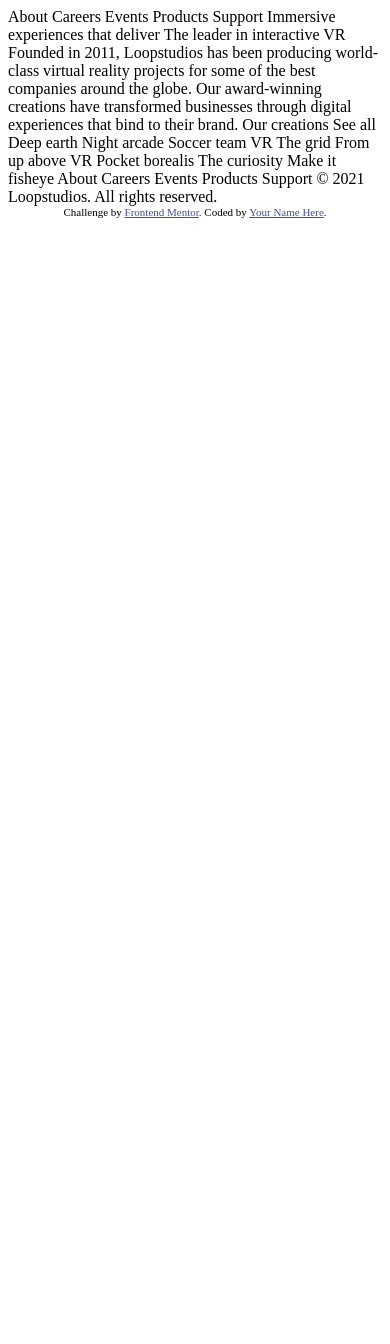
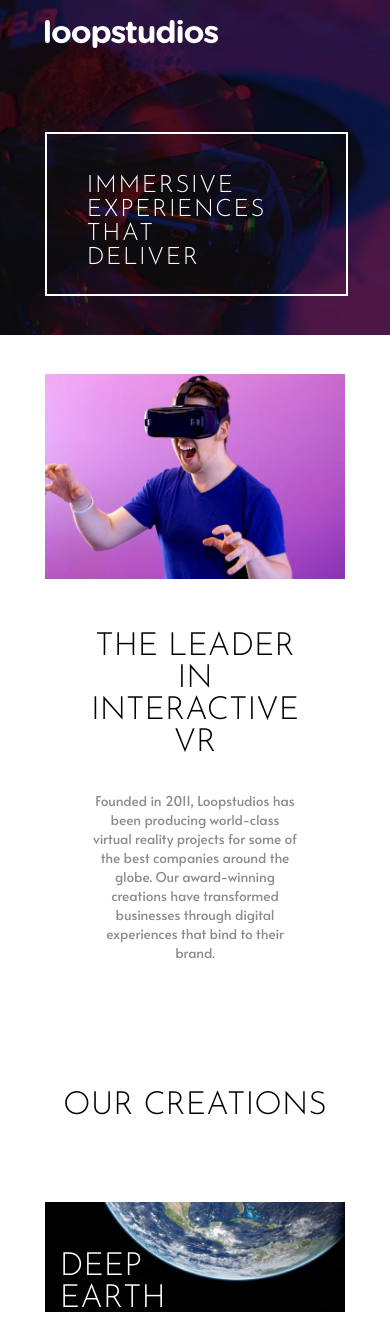
Before and after one commit to aymeric131/loopstudios-landing-page-main, a plain HTML site: page index.html in a window 390 px wide. Shown: the top 1344 px of the page. Before the commit the page ends 844 px from the top, so only its background shows below. Drawn offline with Linux system fonts and the light colour scheme.

Commit message:
First push

```diff
--- a/index.html
+++ b/index.html
@@ -1,59 +1,134 @@
 <!DOCTYPE html>
-<html lang="en">
+
+<html lang="fr">
+
 <head>
-  <meta charset="UTF-8">
-  <meta name="viewport" content="width=device-width, initial-scale=1.0"> <!-- displays site properly based on user's device -->
+    <meta charset="UTF-8">
+    <meta name="viewport" content="width=device-width, initial-scale=1.0">
+    <link rel="icon" type="image/png" sizes="32x32" href="./images/favicon-32x32.png">
+    <link rel="stylesheet" href="styles/style.css">
+    <link href="https://fonts.googleapis.com/css2?family=Alata&family=Josefin+Sans:wght@300&display=swap" rel="stylesheet">
 
-  <link rel="icon" type="image/png" sizes="32x32" href="./images/favicon-32x32.png">
+    <title>Frontend Mentor | Loopstudios landing page</title>
+</head>
 
-  <title>Frontend Mentor | Loopstudios landing page</title>
+<body>
+    <section class="first-section">
+        <div class="black-overlay">
+            <div class="container">
+                <div class="header">
+                    <div>
+                        <img src="images/logo.svg" alt="logo">
+                    </div>
+                    <div class="navbar">
+                        <ul>
+                            <li>About</li>
+                            <li>Careers</li>
+                            <li>Events</li>
+                            <li>Products</li>
+                            <li>Support</li>
+                        </ul>
+                    </div>
+                </div>
+                <div class="caption">
+                    <h1 class="title">Immersive <br> experiences <br> that deliver </h1>
+                </div>
+            </div>
+        </div>
+    </section>
+    <section class="second-section">
+        <div class="container">
+            <div class="box1">
+                <div>
+                    <img class="img-vr" src="images/mobile/image-interactive.jpg" alt="vr">
+                </div>
+            </div>
+            <div class="box2">
+                <div class="vr">
+                    <h2 class="title">The leader in interactive VR</h2>
+                    <p>Founded in 2011, Loopstudios has been producing world-class virtual reality projects for some of the best companies around the globe. Our award-winning creations have transformed businesses through digital experiences that bind to
+                        their brand.
+                    </p>
+                </div>
+            </div>
+            <div class="our-creations">
+                <div>
+                    <h2 class="title">Our creations</h2>
+                </div>
+                <div class="see-all">
+                    <p class="see-all-title">See all</p>
+                </div>
+            </div>
+            <div class="table">
+                <div class="activity">
+                    <img class="img-desktop" src="images/desktop/image-deep-earth.jpg" alt="deep-earth">
+                    <img class="img-mobile" src="images/mobile/image-deep-earth.jpg" alt="deep-earth">
+                    <h3 class="title">Deep <br> earth</h3>
+                </div>
+                <div class="activity">
+                    <img class="img-desktop" src="images/desktop/image-night-arcade.jpg" alt="night-arcade">
+                    <img class="img-mobile" src="images/mobile/image-night-arcade.jpg" alt="night-arcade">
+                    <h3 class="title">Night <br> Arcade</h3>
+                </div>
+                <div class="activity">
+                    <img class="img-desktop" src="images/desktop/image-soccer-team.jpg" alt="soccer-team">
+                    <img class="img-mobile" src="images/mobile/image-soccer-team.jpg" alt="soccer-team">
+                    <h3 class="title">Soccer <br> team VR</h3>
+                </div>
+                <div class="activity">
+                    <img class="img-desktop" src="images/desktop/image-grid.jpg" alt="the-grid">
+                    <img class="img-mobile" src="images/mobile/image-grid.jpg" alt="the-grid">
+                    <h3 class="title">The <br> grid</h3>
+                </div>
+                <div class="activity">
+                    <img class="img-desktop" src="images/desktop/image-from-above.jpg" alt="from-up-above-vr">
+                    <img class="img-mobile" src="images/mobile/image-from-above.jpg" alt="from-up-above-vr">
+                    <h3 class="title">From up <br> above VR</h3>
+                </div>
+                <div class="activity">
+                    <img class="img-desktop" src="images/desktop/image-pocket-borealis.jpg" alt="pocket-borealis">
+                    <img class="img-mobile" src="images/mobile/image-pocket-borealis.jpg" alt="pocket-borealis">
+                    <h3 class="title">Pocket <br> borealis</h3>
+                </div>
+                <div class="activity">
+                    <img class="img-desktop" src="images/desktop/image-curiosity.jpg" alt="the-curiosity">
+                    <img class="img-mobile" src="images/mobile/image-curiosity.jpg" alt="the-curiosity">
+                    <h3 class="title"> The <br> curiosity</h3>
+                </div>
+                <div class="activity">
+                    <img class="img-desktop" src="images/desktop/image-fisheye.jpg" alt="make-it-fisheye">
+                    <img class="img-mobile" src="images/mobile/image-fisheye.jpg" alt="make-it-fisheye">
+                    <h3 class="title">Make it <br> fisheye</h3>
+                </div>
+            </div>
+        </div>
+    </section>
+    <footer>
+        <div class="container">
+            <div class="footer-item-start">
+                <img src="images/logo.svg" alt="logo">
+            </div>
+            <div class="footer-item-end">
+                <img src="images/icon-facebook.svg" alt="facebook">
+                <img src="images/icon-twitter.svg" alt="twitter">
+                <img src="images/icon-pinterest.svg" alt="pinterest">
+                <img src="images/icon-instagram.svg" alt="instagram">
+            </div>
+            <div class="footer-item-start">
+                <ul>
+                    <li>About</li>
+                    <li>Careers</li>
+                    <li>Events</li>
+                    <li>Products</li>
+                    <li>Support</li>
+                </ul>
+            </div>
+            <div class="footer-item-end">© 2021 Loopstudios. All rights reserved.</div>
+        </div>
+    </footer>
+    <div class="attribution" style="background-color: #000000; color: #fff; display: flex; justify-content: center;">
+        Challenge by <a href="https://www.frontendmentor.io?ref=challenge" target="_blank">Frontend Mentor</a>. Coded by <a href="#">Your Name Here</a>.
+    </div>
+</body>
 
-  <!-- Feel free to remove these styles or customise in your own stylesheet 👍 -->
-  <style>
-    .attribution { font-size: 11px; text-align: center; }
-    .attribution a { color: hsl(228, 45%, 44%); }
-  </style>
-</head>
-<body>
-  About
-  Careers
-  Events
-  Products
-  Support
-
-  Immersive experiences that deliver
-
-  The leader in interactive VR
-
-  Founded in 2011, Loopstudios has been producing world-class virtual reality
-  projects for some of the best companies around the globe. Our award-winning
-  creations have transformed businesses through digital experiences that bind
-  to their brand.
-
-  Our creations
-
-  See all
-
-  Deep earth
-  Night arcade
-  Soccer team VR
-  The grid
-  From up above VR
-  Pocket borealis
-  The curiosity
-  Make it fisheye
-
-  About
-  Careers
-  Events
-  Products
-  Support
-
-  © 2021 Loopstudios. All rights reserved.
-
-  <div class="attribution">
-    Challenge by <a href="https://www.frontendmentor.io?ref=challenge" target="_blank">Frontend Mentor</a>.
-    Coded by <a href="#">Your Name Here</a>.
-  </div>
-</body>
 </html>
--- /dev/null
+++ b/styles/style.css
@@ -0,0 +1,298 @@
+     *,
+     *::after,
+     *::before {
+         margin: 0;
+         padding: 0;
+         box-sizing: border-box;
+     }
+
+      :root {
+         --color-white: hsl(0, 0%, 100%);
+         --color-black: hsl(0, 0%, 0%);
+         --color-dark-gray: hsl(0, 0%, 55%);
+         --color-very-dark-gray: hsl(0, 0%, 41%);
+         --font-size: 15px;
+         --first-font: 'Alata', sans-serif;
+         --second-font: 'Josefin Sans', sans-serif;
+     }
+
+     html {
+         height: 100vh;
+         font-family: var(--first-font);
+         font-size: 100%;
+     }
+
+     .first-section {
+         display: flex;
+         justify-content: center;
+         background: url('../images/desktop/image-hero.jpg');
+         background-size: cover;
+         background-repeat: no-repeat;
+     }
+
+     .black-overlay {
+         width: 100%;
+         height: 100%;
+         display: flex;
+         justify-content: center;
+         background-color: rgba(0, 0, 0, .5);
+     }
+
+     .container {
+         width: 77vw;
+     }
+
+     .first-section .container {
+         margin-top: 5%;
+         margin-bottom: 10%;
+     }
+
+     .header {
+         color: var(--color-white);
+         float: left;
+         width: 100%;
+         display: flex;
+         justify-content: space-between;
+         font-size: .85rem;
+     }
+
+     .header img {
+         width: 90%;
+     }
+
+     .navbar ul {
+         list-style: none;
+     }
+
+     .navbar ul li {
+         float: left;
+         margin-left: 1.75rem;
+         cursor: pointer;
+     }
+
+     .caption {
+         color: var(--color-white);
+         font-size: 2.6rem;
+         margin-top: 7rem;
+     }
+
+     .caption h1 {
+         border: 2px solid #fff;
+         width: fit-content;
+         padding: 2.5rem 5rem 1.5rem 2.5rem;
+         letter-spacing: .1rem;
+         font-weight: 300;
+     }
+
+     .title {
+         font-family: var(--second-font);
+         text-transform: uppercase;
+     }
+
+     .second-section {
+         display: flex;
+         justify-content: center;
+         margin-top: 10%;
+     }
+
+     .box2 {
+         display: flex;
+         justify-content: flex-end;
+         margin-top: -30%;
+     }
+
+     .vr {
+         width: 39vw;
+         background-color: #fff;
+         padding: 5rem 1rem 5rem 5rem;
+         z-index: 2;
+     }
+
+     .vr h2 {
+         font-size: 2.6rem;
+         font-weight: 300;
+     }
+
+     .vr p {
+         padding-top: 2rem;
+         color: var(--color-dark-gray);
+         font-size: .85rem;
+     }
+
+     .our-creations {
+         margin-top: 5rem;
+         display: flex;
+         justify-content: space-between;
+         align-items: center;
+     }
+
+     .our-creations .title {
+         font-size: 2.6rem;
+         font-weight: 300;
+     }
+
+     .our-creations .see-all-title {
+         font-family: var(--second-font);
+         text-transform: uppercase;
+         font-weight: bold;
+         font-size: .7rem;
+         letter-spacing: .2rem;
+         border: 1px solid rgb(0, 0, 0);
+         padding: .7rem 2rem .7rem 2rem;
+         cursor: pointer;
+     }
+
+     .our-creations .see-all-title:hover {
+         background-color: rgb(0, 0, 0);
+         color: white;
+         transition-duration: 500ms;
+     }
+
+     .table {
+         margin-top: 5rem;
+         display: grid;
+         grid-template-columns: repeat(4, 1fr);
+     }
+
+     .table img {
+         width: 90%;
+     }
+
+     .table .img-mobile {
+         display: none;
+     }
+
+     .table .activity .title {
+         color: #fff;
+         position: relative;
+         top: -20%;
+         left: 10%;
+         font-size: 2rem;
+         font-weight: 300;
+         cursor: pointer;
+     }
+
+     footer {
+         background-color: black;
+         margin-top: 5rem;
+         display: flex;
+         justify-content: center;
+         color: white;
+         padding: 2rem 0 2rem 0;
+     }
+
+     footer .container {
+         display: grid;
+         grid-template-columns: repeat(2, 1fr);
+     }
+
+     .footer-item-start {
+         display: flex;
+         justify-content: start;
+         padding: 1rem 0 1rem 0;
+     }
+
+     .footer-item-start ul li {
+         float: left;
+         margin-right: 1.75rem;
+         cursor: pointer;
+         list-style: none
+     }
+
+     .footer-item-end {
+         display: flex;
+         justify-content: flex-end;
+         padding: 1rem 0 1rem 0;
+     }
+
+     .footer-item-end img {
+         margin-right: 1.75rem;
+     }
+
+     @media (max-width:1024px) {
+         .box1 {
+             display: flex;
+             justify-content: center;
+         }
+         .box2 {
+             display: flex;
+             justify-content: center;
+             margin: auto;
+         }
+         .vr {
+             width: 50vw;
+             text-align: center;
+             padding: 3rem;
+         }
+         .table {
+             display: grid;
+             grid-template-columns: repeat(1, 1fr);
+         }
+         .table .img-desktop {
+             display: none;
+         }
+         .table .img-mobile {
+             display: block;
+             width: 100%;
+         }
+         .table .activity .title {
+             position: relative;
+             top: -35%;
+             left: 5%;
+         }
+     }
+
+     @media (max-width:768px) {
+         .navbar {
+             display: none;
+         }
+         .img-vr {
+             width: 100%;
+         }
+         .vr {
+             width: 100vw;
+             text-align: center;
+             padding-top: 0;
+             margin-top: 3rem;
+         }
+         .first-section {
+             display: flex;
+             justify-content: center;
+             background: url('../images/mobile/image-hero.jpg');
+             background-size: cover;
+             background-repeat: no-repeat;
+         }
+         footer .container {
+             display: grid;
+             grid-template-columns: repeat(1, 1fr);
+         }
+         .footer-item-end {
+             display: flex;
+             justify-content: center;
+         }
+         .footer-item-start {
+             display: flex;
+             justify-content: center;
+         }
+         .caption {
+             font-size: 2rem;
+             padding: 0;
+         }
+         .caption h1 {
+             font-size: 1.5rem;
+         }
+         .vr h2 {
+             font-size: 2rem;
+         }
+         .our-creations {
+             margin-top: 5rem;
+             display: flex;
+             justify-content: center;
+         }
+         .our-creations .title {
+             font-size: 2rem;
+         }
+         .see-all {
+             display: none;
+         }
+     }
```
